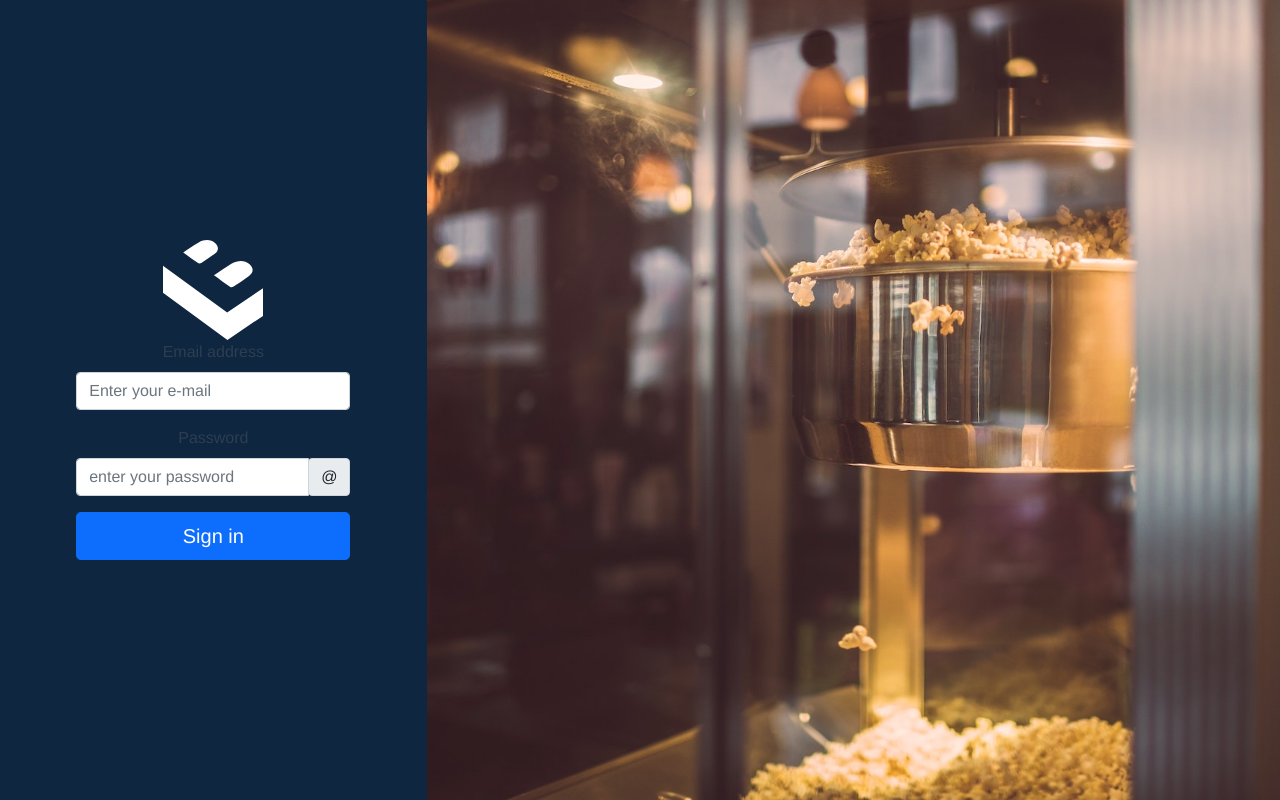
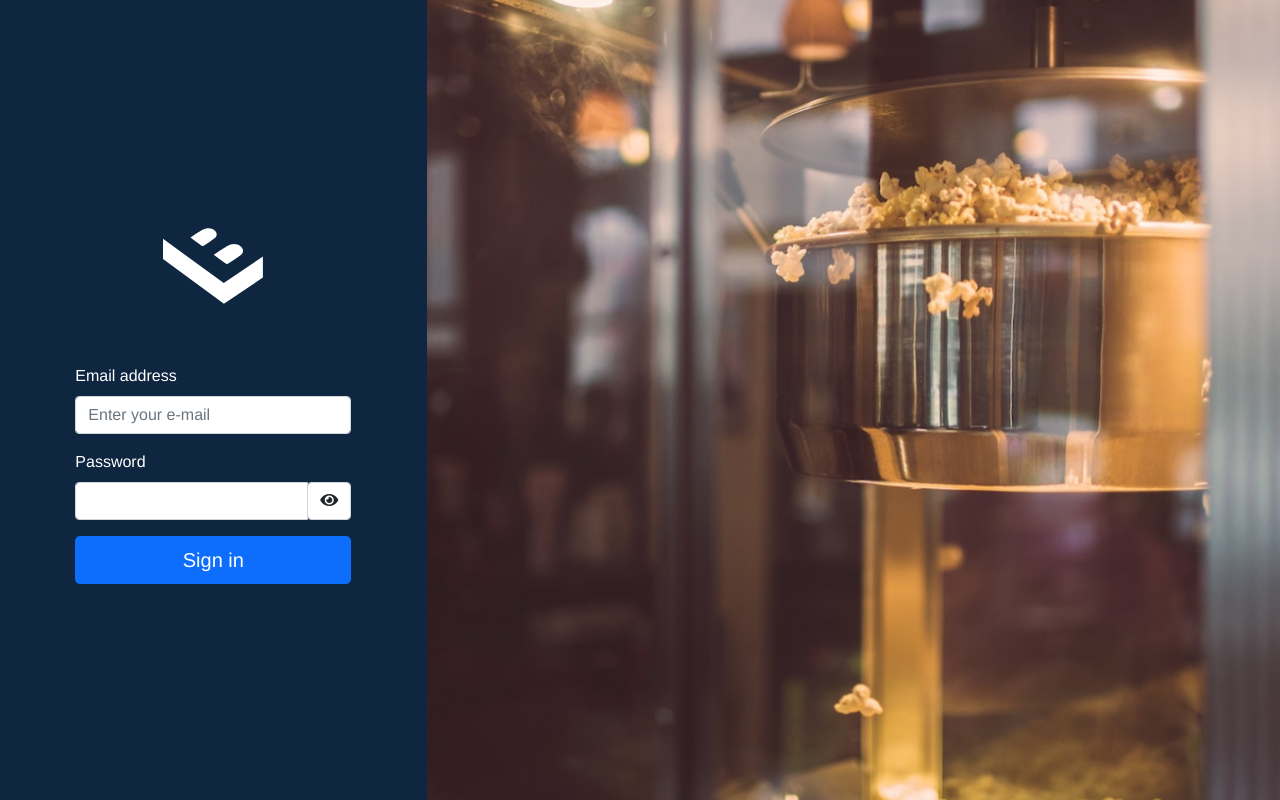
Before and after one commit to Woolgar/login-form, a Vue app: page / in a window 1280 px wide. Built offline with nearby package versions, Linux system fonts and the light colour scheme.

Commit message:
pw toggle & img animation

```diff
--- a/public/index.html
+++ b/public/index.html
@@ -10,6 +10,12 @@
       href="https://cdn.jsdelivr.net/npm/bootstrap@5.1.3/dist/css/bootstrap.min.css"
       rel="stylesheet"
       integrity="sha384-1BmE4kWBq78iYhFldvKuhfTAU6auU8tT94WrHftjDbrCEXSU1oBoqyl2QvZ6jIW3"
+      crossorigin="anonymous"
+    />
+    <link
+      rel="stylesheet"
+      href="https://use.fontawesome.com/releases/v5.15.4/css/all.css"
+      integrity="sha384-DyZ88mC6Up2uqS4h/KRgHuoeGwBcD4Ng9SiP4dIRy0EXTlnuz47vAwmeGwVChigm"
       crossorigin="anonymous"
     />
   </head>
--- a/src/components/Login.vue
+++ b/src/components/Login.vue
@@ -4,8 +4,8 @@
       <div
         class="col-xs-12 col-md-4 d-flex flex-column col-lg-4 align-items-center align-self-center"
       >
-        <img class="logo" alt="logo" src="../assets/logo-white.svg" />
-        <form>
+        <img class="logo mb-5" alt="logo" src="../assets/logo-white.svg" />
+        <form v-on:submit.prevent="onSubmit">
           <div class="mb-3">
             <label for="Email" class="form-label">Email address</label>
             <input
@@ -17,32 +17,43 @@
             />
             <div id="emailHelp" class="form-text"></div>
           </div>
-          <div class="mb-3">
-            <label for="exampleInputPassword1" class="form-label"
-              >Password</label
-            >
-            <div class="input-group">
-              <input
-                type="password"
-                class="form-control"
-                id="exampleInputPassword1"
-                placeholder="enter your password"
-              />
-              <div class="input-group-append">
-                <span class="input-group-text" id="basic-addon2">@</span>
-              </div>
+          <label for="password" class="form-label">Password</label>
+
+          <div class="mb-3 input-group">
+            <input
+              v-if="showPassword"
+              type="text"
+              class="form-control"
+              v-model="password"
+            />
+            <input
+              v-else
+              type="password"
+              class="form-control"
+              v-model="password"
+            />
+            <div class="input-group-append">
+              <button class="button form-control" @click="toggleShow">
+                <span class="icon is-small is-right">
+                  <i
+                    class="fas"
+                    :class="{
+                      'fa-eye-slash': showPassword,
+                      'fa-eye': !showPassword,
+                    }"
+                  ></i>
+                </span>
+              </button>
             </div>
           </div>
           <div>
-            <button type="submit" class="btn btn-block btn-lg btn-primary">
-              Sign in
-            </button>
+            <button class="btn btn-block btn-lg btn-primary">Sign in</button>
           </div>
         </form>
       </div>
-      <div class="col px-0">
+      <div class="col px-0 img-container">
         <img
-          class="img-fluid"
+          class="img-gallery img-fluid"
           src="../assets/images/laura-nyhuis-0P_pT8ZQKd8-unsplash.jpg"
           alt=""
         />
@@ -52,10 +63,30 @@
 </template>
 
 <script>
-export default {};
+export default {
+  data() {
+    return {
+      showPassword: false,
+      password: null,
+    };
+  },
+  computed: {
+    buttonLabel() {
+      return this.showPassword ? "Hide" : "Show";
+    },
+  },
+  methods: {
+    toggleShow() {
+      this.showPassword = !this.showPassword;
+    },
+  },
+};
 </script>
 
 <style scoped>
+* {
+  box-sizing: border-box;
+}
 .login-page {
   background-color: #0f2640;
   height: auto;
@@ -69,11 +100,25 @@ export default {};
   width: 100%;
 }
 label {
-  text-align: left;
+  display: flex;
+  color: #fff;
 }
-img {
+.img-container {
+  overflow: hidden;
+}
+.img-gallery {
   height: 100%;
   overflow: hidden;
   object-fit: cover;
+  animation: zoomin 10s infinite;
+}
+
+@keyframes zoomin {
+  0% {
+    transform: scale(1.1);
+  }
+  100% {
+    transform: scale(1.3);
+  }
 }
 </style>
--- /dev/null
+++ b/src/components/SlideShow.vue
@@ -0,0 +1,3 @@
+<template>
+  <div></div>
+</template>
```
